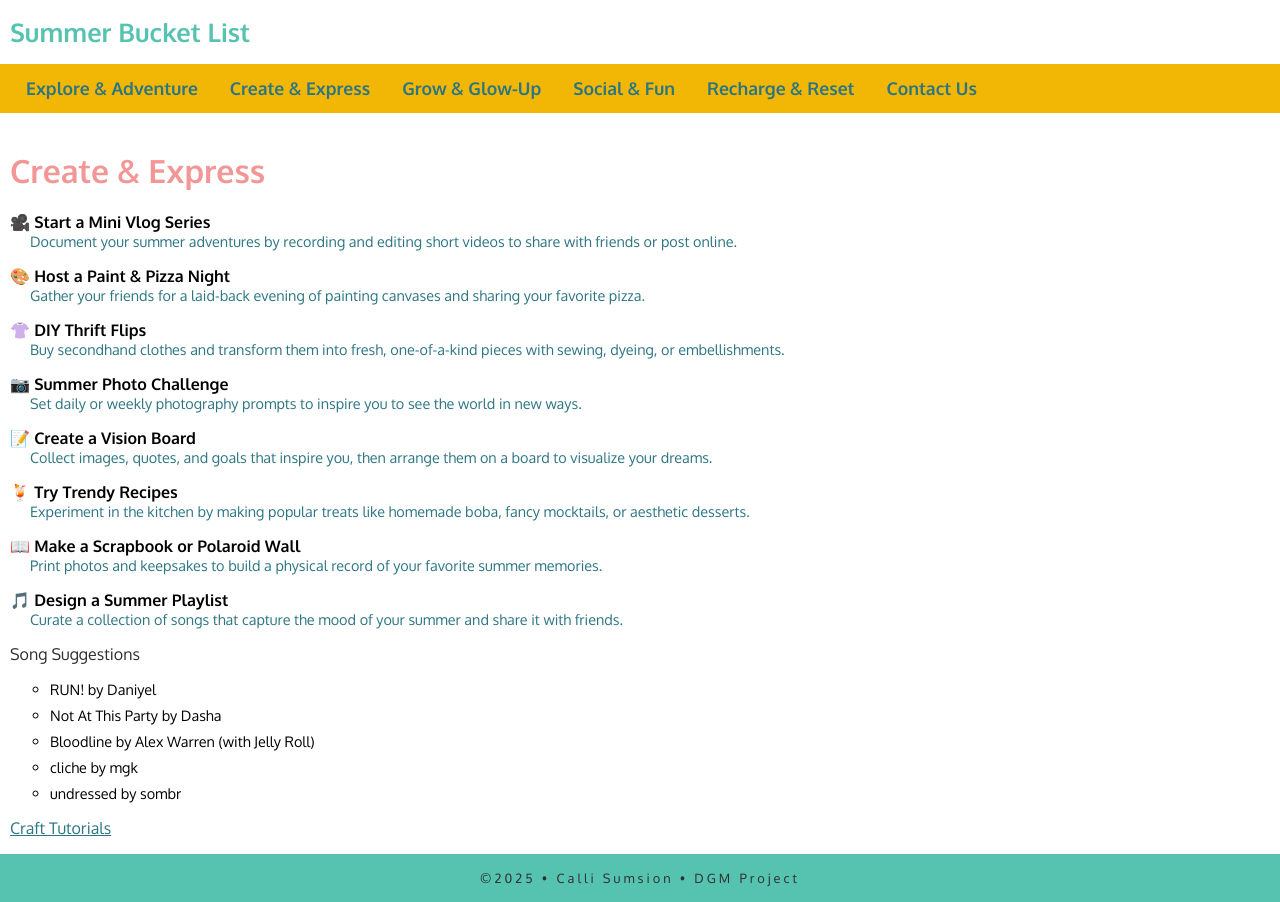
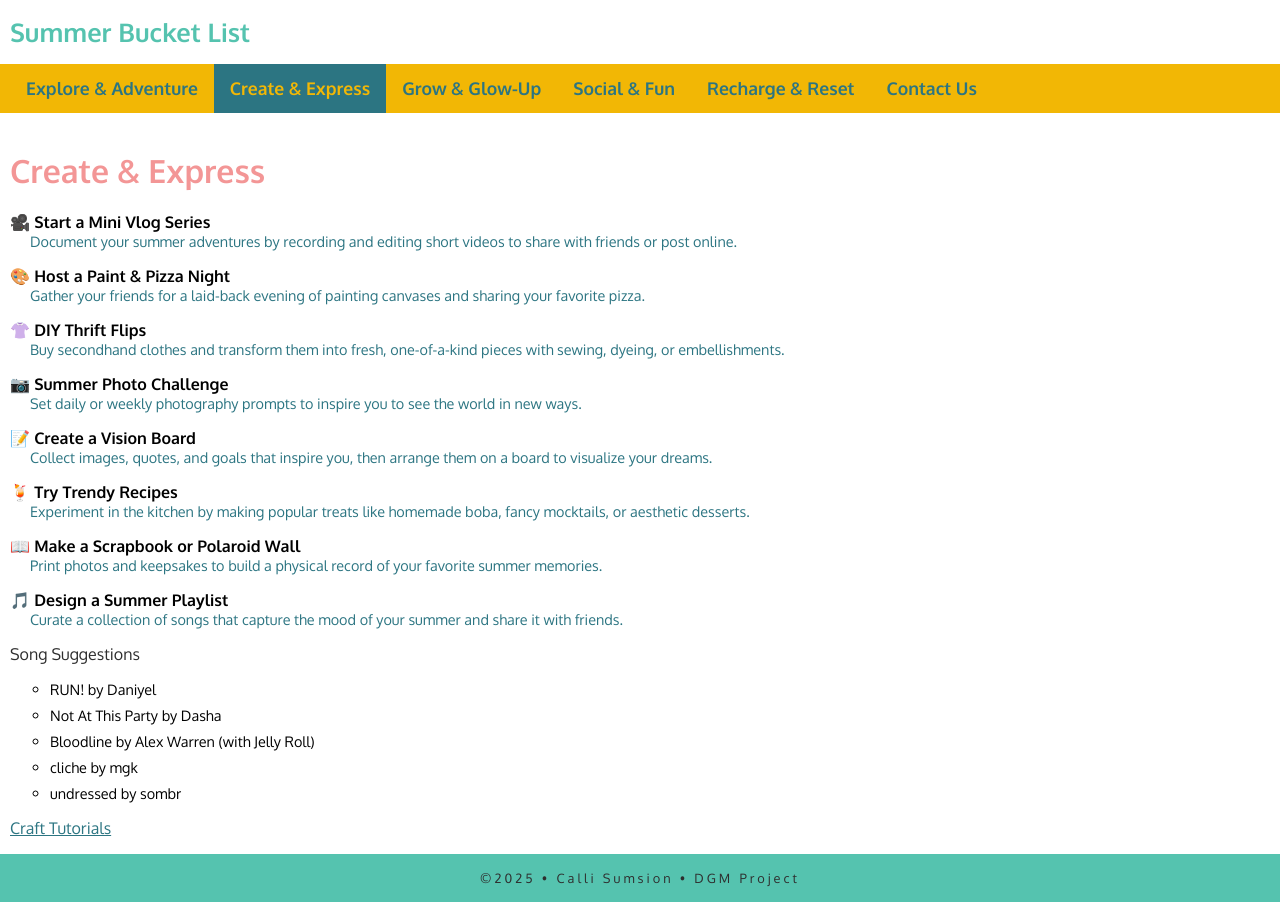
Before and after one commit to callisumsion/dwdd1600, a plain HTML site: page 04intro-css/create.html in a window 1280 px wide. Drawn offline with Linux system fonts and the light colour scheme.

Commit message:
Update create.html for active

```diff
--- a/04intro-css/create.html
+++ b/04intro-css/create.html
@@ -27,7 +27,7 @@
     <nav>
         <ul>
             <li><a href="index.html">Explore & Adventure</a></li>
-            <li><a href="create.html">Create & Express</a></li>
+            <li class="active"><a href="create.html">Create & Express</a></li>
             <li><a href="_blank">Grow & Glow-Up</a></li>
             <li><a href="_blank">Social & Fun</a></li>
             <li><a href="_blank">Recharge & Reset</a></li>
```
